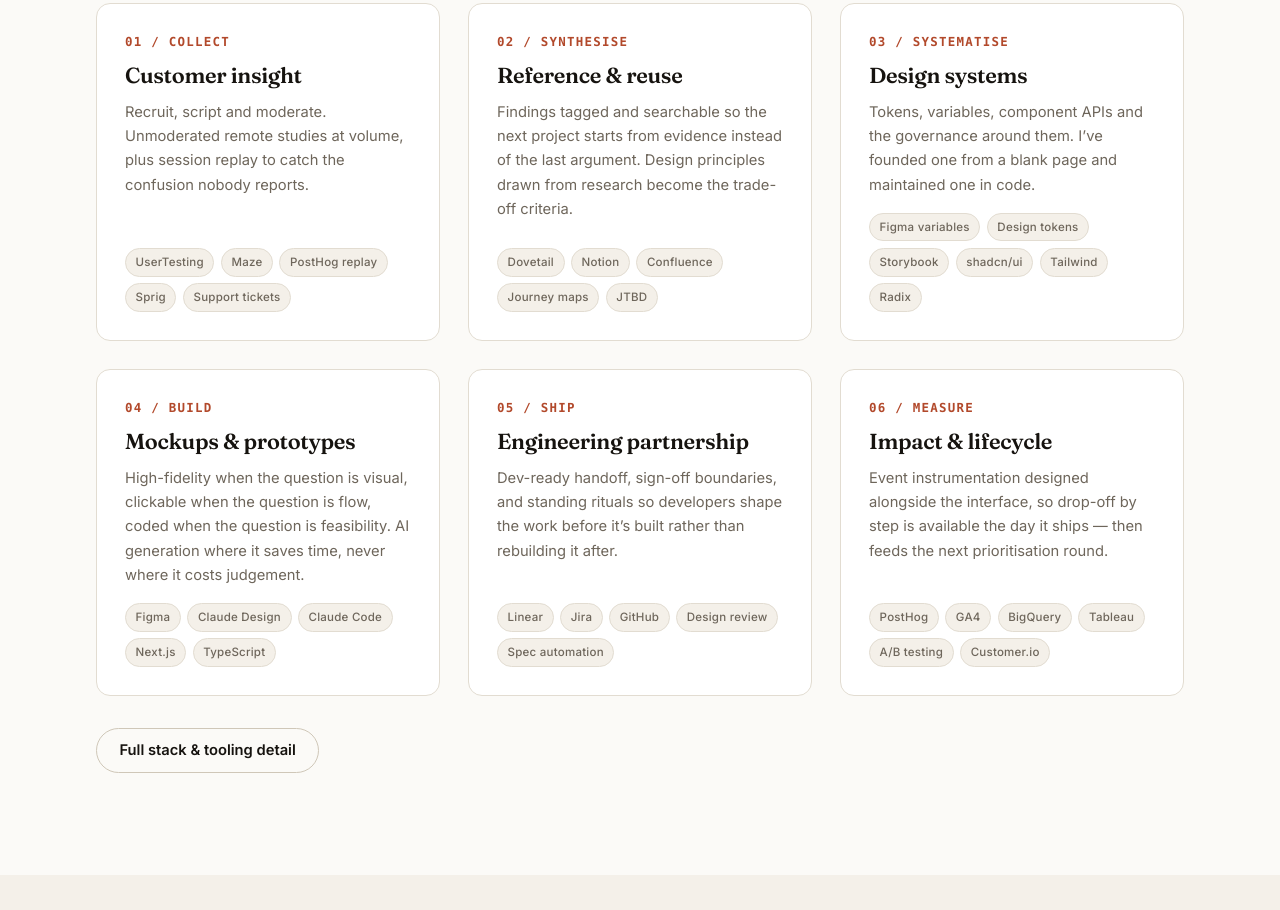
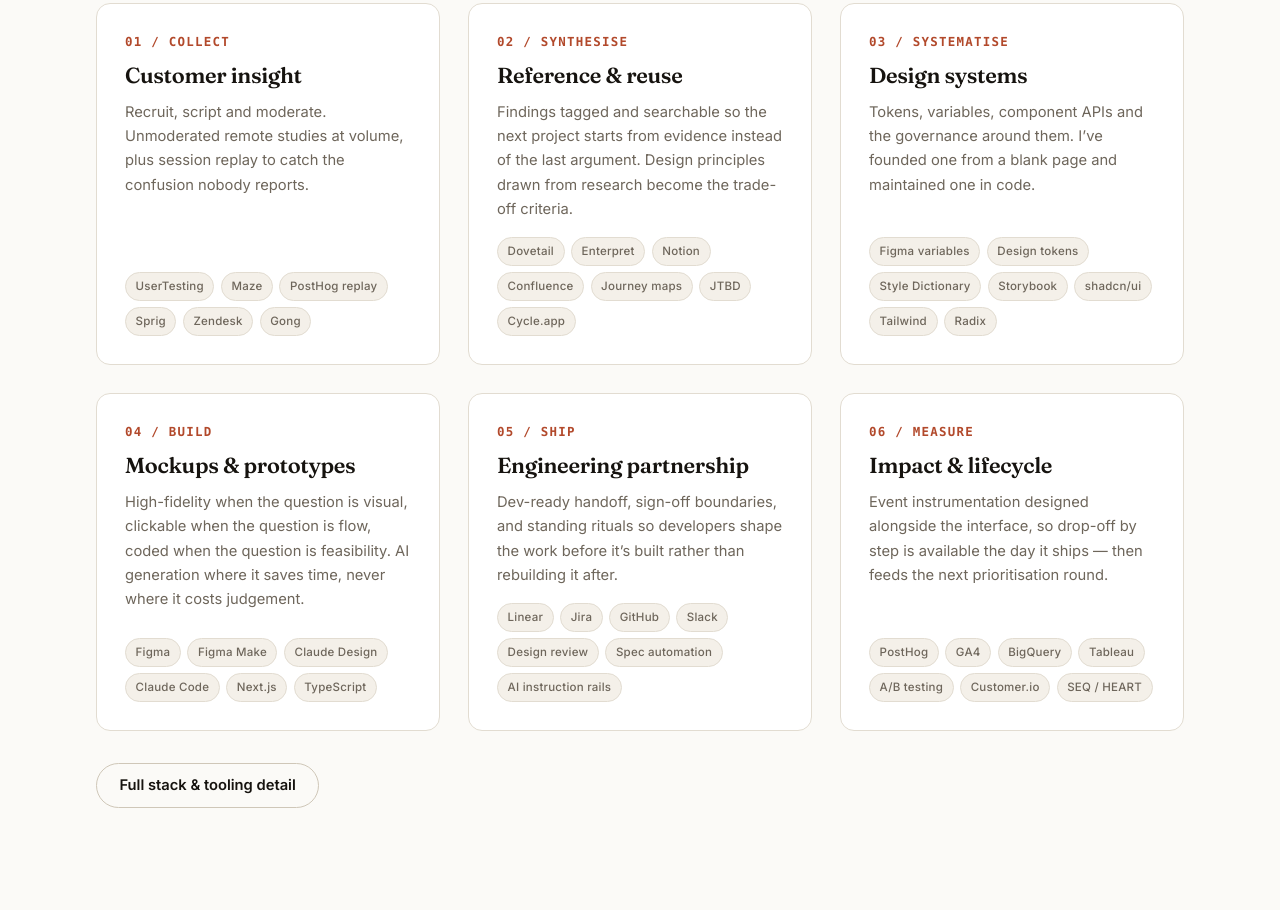
Before and after one commit to cryptomius/shannonmurdoch-portfolio, a plain HTML site: page index.html in a window 1280 px wide. Shown: the part 5210-6120 px from the top of the page. Drawn offline with Linux system fonts and the light colour scheme.

Commit message:
tweaks v2.4.1

```diff
--- a/index.html
+++ b/index.html
@@ -510,7 +510,7 @@
           <p>Recruit, script and moderate. Unmoderated remote studies at volume, plus session replay to catch the
           confusion nobody reports.</p>
           <div class="cap__tools">
-            <span class="chip">UserTesting</span><span class="chip">Maze</span><span class="chip">PostHog replay</span><span class="chip">Sprig</span><span class="chip">Support tickets</span>
+            <span class="chip">UserTesting</span><span class="chip">Maze</span><span class="chip">PostHog replay</span><span class="chip">Sprig</span><span class="chip">Zendesk</span><span class="chip">Gong</span>
           </div>
         </div>
         <div class="cap" data-reveal>
@@ -519,7 +519,7 @@
           <p>Findings tagged and searchable so the next project starts from evidence instead of the last argument.
           Design principles drawn from research become the trade-off criteria.</p>
           <div class="cap__tools">
-            <span class="chip">Dovetail</span><span class="chip">Notion</span><span class="chip">Confluence</span><span class="chip">Journey maps</span><span class="chip">JTBD</span>
+            <span class="chip">Dovetail</span><span class="chip">Enterpret</span><span class="chip">Notion</span><span class="chip">Confluence</span><span class="chip">Journey maps</span><span class="chip">JTBD</span><span class="chip">Cycle.app</span>
           </div>
         </div>
         <div class="cap" data-reveal>
@@ -528,7 +528,7 @@
           <p>Tokens, variables, component APIs and the governance around them. I&rsquo;ve founded one from a blank page
           and maintained one in code.</p>
           <div class="cap__tools">
-            <span class="chip">Figma variables</span><span class="chip">Design tokens</span><span class="chip">Storybook</span><span class="chip">shadcn/ui</span><span class="chip">Tailwind</span><span class="chip">Radix</span>
+            <span class="chip">Figma variables</span><span class="chip">Design tokens</span><span class="chip">Style Dictionary</span><span class="chip">Storybook</span><span class="chip">shadcn/ui</span><span class="chip">Tailwind</span><span class="chip">Radix</span>
           </div>
         </div>
         <div class="cap" data-reveal>
@@ -537,7 +537,7 @@
           <p>High-fidelity when the question is visual, clickable when the question is flow, coded when the question
           is feasibility. AI generation where it saves time, never where it costs judgement.</p>
           <div class="cap__tools">
-            <span class="chip">Figma</span><span class="chip">Claude Design</span><span class="chip">Claude&nbsp;Code</span><span class="chip">Next.js</span><span class="chip">TypeScript</span>
+            <span class="chip">Figma</span><span class="chip">Figma Make</span><span class="chip">Claude Design</span><span class="chip">Claude&nbsp;Code</span><span class="chip">Next.js</span><span class="chip">TypeScript</span>
           </div>
         </div>
         <div class="cap" data-reveal>
@@ -546,7 +546,7 @@
           <p>Dev-ready handoff, sign-off boundaries, and standing rituals so developers shape the work before it&rsquo;s
           built rather than rebuilding it after.</p>
           <div class="cap__tools">
-            <span class="chip">Linear</span><span class="chip">Jira</span><span class="chip">GitHub</span><span class="chip">Design review</span><span class="chip">Spec automation</span>
+            <span class="chip">Linear</span><span class="chip">Jira</span><span class="chip">GitHub</span><span class="chip">Slack</span><span class="chip">Design review</span><span class="chip">Spec automation</span><span class="chip">AI instruction rails</span>
           </div>
         </div>
         <div class="cap" data-reveal>
@@ -555,7 +555,7 @@
           <p>Event instrumentation designed alongside the interface, so drop-off by step is available the day it ships
           &mdash; then feeds the next prioritisation round.</p>
           <div class="cap__tools">
-            <span class="chip">PostHog</span><span class="chip">GA4</span><span class="chip">BigQuery</span><span class="chip">Tableau</span><span class="chip">A/B testing</span><span class="chip">Customer.io</span>
+            <span class="chip">PostHog</span><span class="chip">GA4</span><span class="chip">BigQuery</span><span class="chip">Tableau</span><span class="chip">A/B testing</span><span class="chip">Customer.io</span><span class="chip">SEQ / HEART</span>
           </div>
         </div>
       </div>
@@ -606,7 +606,7 @@
           <h3>The practicals</h3>
           <ul class="check-list check-list--sm">
             <li>Based Remote VIC, Australia &mdash; AEST</li>
-            <li>6am AEST starts give a clean overlap with SF afternoons</li>
+            <li>Clean overlap with SF afternoons</li>
             <li>Async-native; happy to travel for onsites and workshops</li>
             <li>Available now</li>
           </ul>
```
